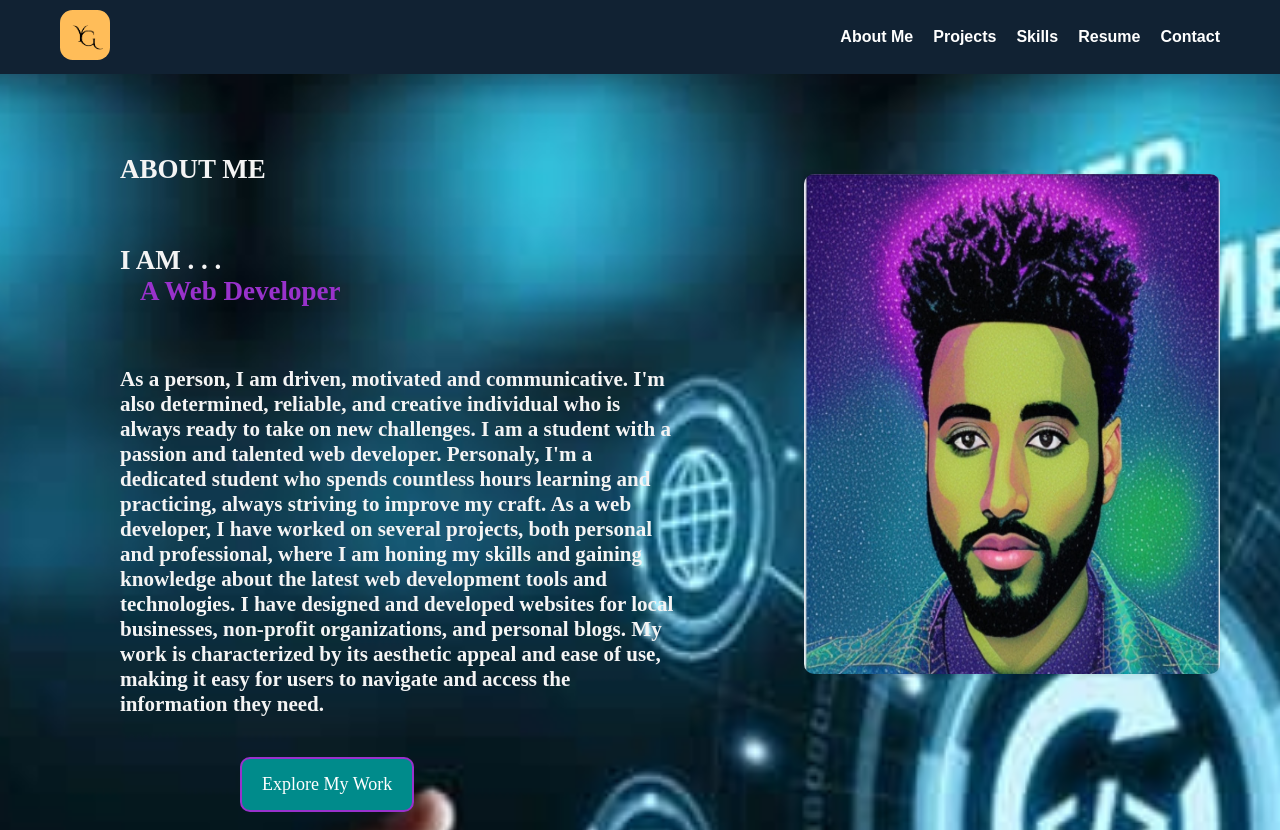
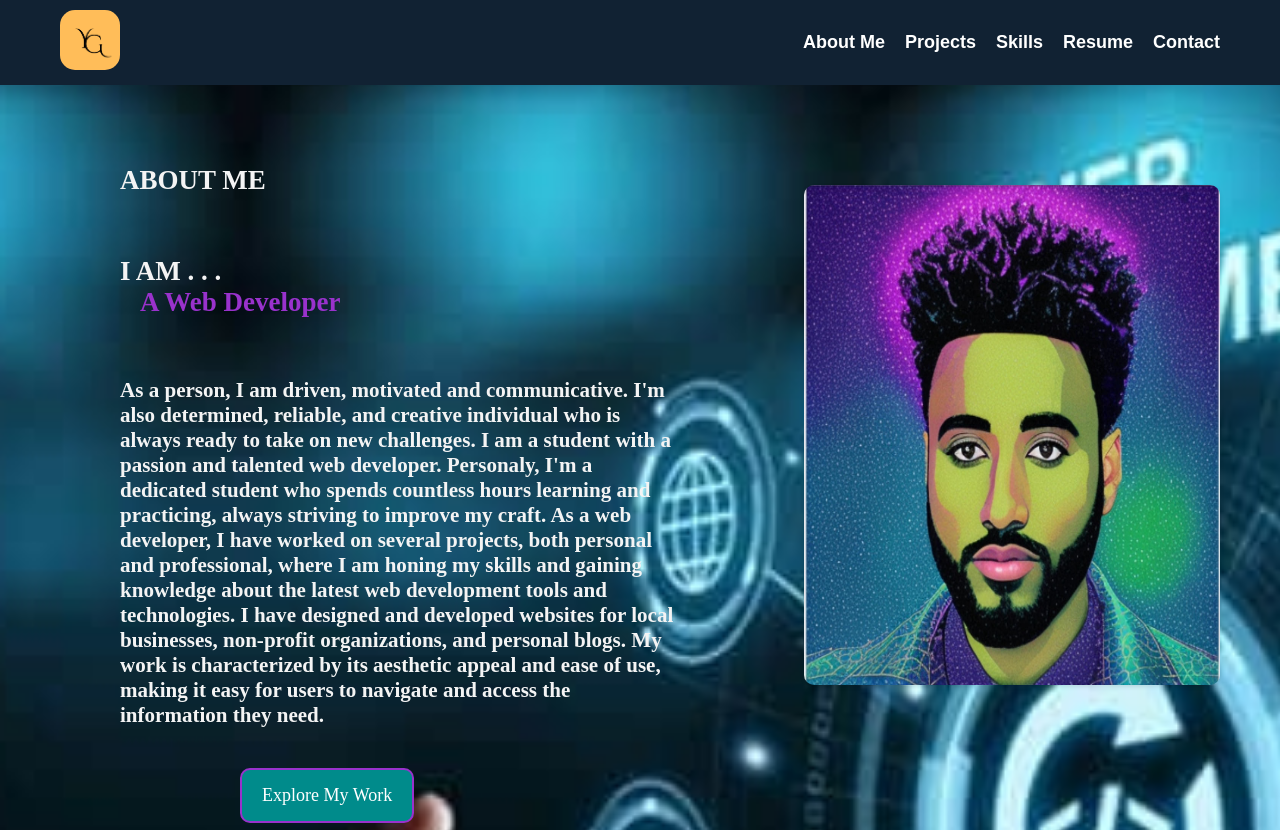
Before and after one commit to YonasGhe/My-Portfolio, a plain HTML site: page index.html in a window 1280 px wide. Shown: the top 830 px of the page. Drawn offline with Linux system fonts and the light colour scheme.

Commit message:
my portfolio adds

```diff
--- a/css/contact.css
+++ b/css/contact.css
@@ -11,6 +11,7 @@ header {
     background-color: #123;
     color: #fff;
     padding: 10px 0;
+    font-size: large;
 }
 
 header nav {
--- a/css/project.css
+++ b/css/project.css
@@ -16,6 +16,7 @@ header {
     background-color: #123;
     color: #fff;
     padding: 10px 0;
+    font-size: large;
 }
 
 header nav {
--- a/css/resume.css
+++ b/css/resume.css
@@ -17,6 +17,7 @@ header {
     background-color: #123;
     color: #fff;
     padding: 10px 0;
+    font-size: large;
 }
 
 header nav {
--- a/css/skill.css
+++ b/css/skill.css
@@ -20,6 +20,7 @@ header {
     background-color: #123;
     color: #fff;
     padding: 10px 0;
+    font-size: large;
 }
 
 header nav {
--- a/css/style.css
+++ b/css/style.css
@@ -20,6 +20,7 @@ header {
     background-color: #123;
     color: #fff;
     padding: 10px 0;
+    font-size: large;
 }
 
 header nav {
@@ -32,7 +33,7 @@ header nav {
 }
 
 header nav img#logo {
-    height: 50px;
+    height: 60px;
     border-radius: 25%;
 }
 
```
